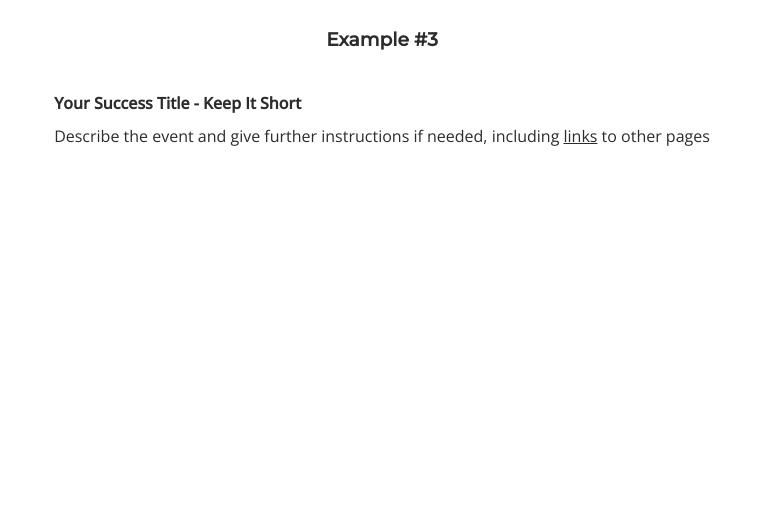
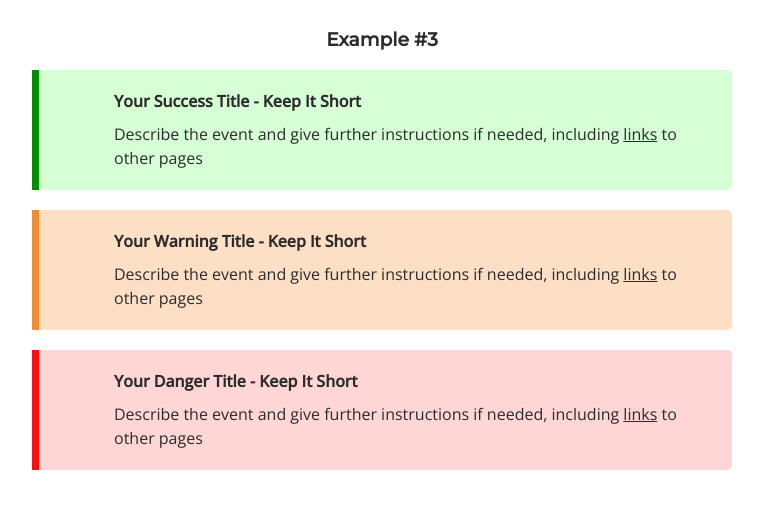
Before and after one commit to nat-davydova/notifications-collection, a website: page src/index.template.html in a window 1280 px wide. Shown: the part 1211-1719 px from the top of the page, without its empty margins (258-1021 px from the left). Before the commit the page ends 1431 px from the top, so only its background shows below. Drawn offline with nearby package versions, Linux system fonts and the light colour scheme; files that its build step writes are made by us from their sources.

Commit message:
feature(notification#3): add color scheme

```diff
--- a/package.json
+++ b/package.json
@@ -1,6 +1,6 @@
 {
   "name": "notifications-collection-6-examples-",
-  "version": "2022.05.20-15.40.34",
+  "version": "2022.05.20-15.50.11",
   "license": "UNLICENSED",
   "homepage": "https://codepen.io/nat-davydova/pen/7b4f85de922fe144bdad68a715976e6a",
   "scripts": {
--- a/src/index.template.html
+++ b/src/index.template.html
@@ -116,16 +116,42 @@
       <div class="effect__cell">
         <div class="notification3 notification3--success notification">
           <div class="notification3__content notification__content">
-            <h4 class="notification3__title notification2__title--success notification__title">Your Success Title - Keep It Short</h4>
+            <h4 class="notification3__title notification3__title--success notification__title">Your Success Title - Keep It Short</h4>
             <p>Describe the event and give further instructions if needed, including <a href="#">links</a> to other pages</p>
           </div>
-          <div class="notification2__btn-bar">
+          <div class="notification3__btn-bar">
             <button class="notification3__close notification__btn notification__btn--close" type="button" title="Close">Close</button>
           </div>
         </div>
       </div>
+
+      <div class="effect__cell">
+        <div class="notification3 notification3--warning notification">
+          <div class="notification3__content notification__content">
+            <h4 class="notification3__title notification3__title--warning notification__title">Your Warning Title - Keep It Short</h4>
+            <p>Describe the event and give further instructions if needed, including <a href="#">links</a> to other pages</p>
+          </div>
+          <div class="notification3__btn-bar">
+            <button class="notification3__close notification__btn notification__btn--close" type="button" title="Close">Close</button>
+          </div>
+        </div>
+      </div>
+
+      <div class="effect__cell">
+        <div class="notification3 notification3--danger notification">
+          <div class="notification3__content notification__content">
+            <h4 class="notification3__title notification3__title--danger notification__title">Your Danger Title - Keep It Short</h4>
+            <p>Describe the event and give further instructions if needed, including <a href="#">links</a> to other pages</p>
+          </div>
+          <div class="notification3__btn-bar">
+            <button class="notification3__close notification__btn notification__btn--close" type="button" title="Close">Close</button>
+          </div>
+        </div>
+      </div>
+
     </div>
   </div>
+</div>
 <!-- partial -->
 
 </body>
--- a/src/style.scss
+++ b/src/style.scss
@@ -151,6 +151,10 @@ $_mobile-width: 500px;
 
 // COMMON NOTIFICATION STYLES
 .notification {
+  display: flex;
+  max-width: 700px;
+  padding: 20px;
+  border-radius: 5px;
   font-family: "Open Sans", sans-serif;
   box-sizing: border-box;
 
@@ -203,11 +207,7 @@ $_mobile-width: 500px;
 // NOTIFICATIONS #1
 
 .notification1 {
-  display: flex;
   gap: 20px;
-  max-width: 700px;
-  padding: 20px;
-  border-radius: 5px;
 
   &:before {
     display: inline-flex;
@@ -273,12 +273,8 @@ $_mobile-width: 500px;
 // NOTIFICATIONS #2
 
 .notification2 {
-  display: flex;
   flex-wrap: wrap;
   justify-content: center;
-  max-width: 700px;
-  padding: 20px;
-  border-radius: 5px;
   border: 2px solid;
 
   @media (min-width: $_mobile-width) {
@@ -362,3 +358,40 @@ $_mobile-width: 500px;
     text-align: left;
   }
 }
+
+// NOTIFICATIONS #3
+.notification3 {
+  flex-wrap: wrap;
+  justify-content: center;
+  border-left: 7px solid;
+  border-top-left-radius: 0;
+  border-bottom-left-radius: 0;
+
+  @media (min-width: $_mobile-width) {
+    flex-wrap: nowrap;
+    justify-content: flex-start;
+    gap: 20px;
+  }
+
+  &:before {
+    width: 35px;
+    height: 35px;
+    flex-shrink: 0;
+    content: "";
+  }
+}
+
+.notification3--success {
+  background-color: $_green_10;
+  border-color: $_green_50;
+}
+
+.notification3--warning {
+  background-color: $_orange_10;
+  border-color: $_orange_50;
+}
+
+.notification3--danger {
+  background-color: $_red_10;
+  border-color: $_red_50;
+}
```
Also changed, not shown: src/index.partial.html (+28 -2 lines), dist/index.html, dist/style.css.
